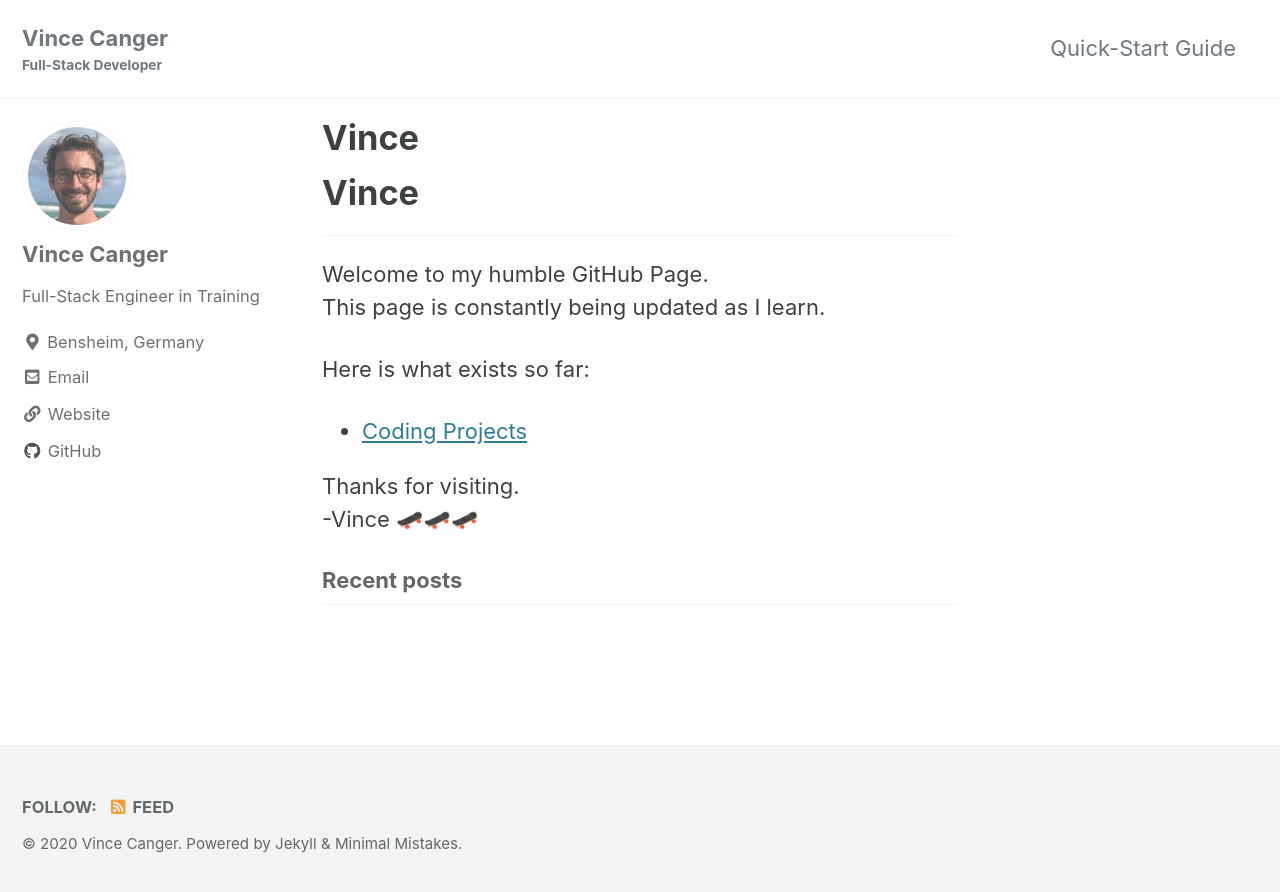
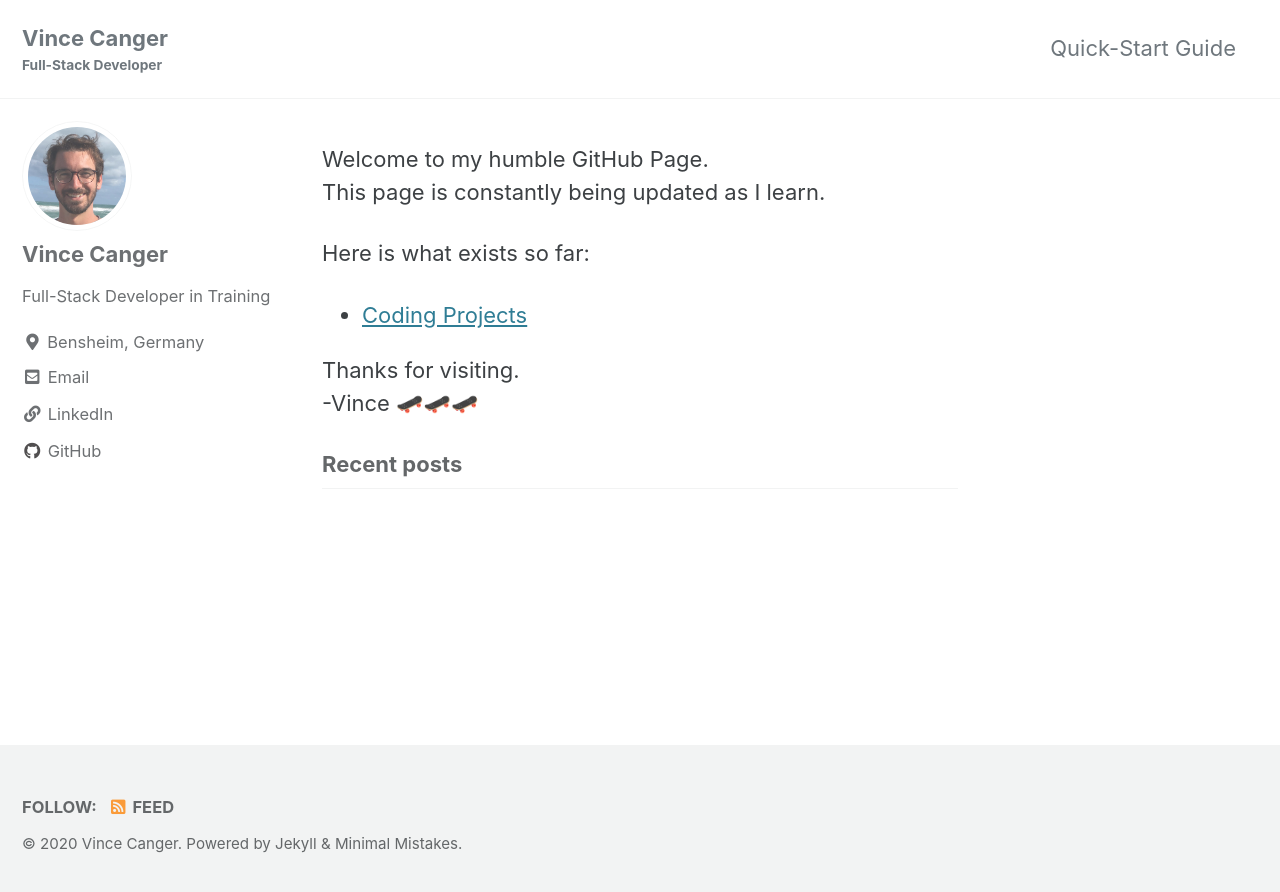
Before and after one commit to vincanger/vincanger.github.io, a Jekyll site: the page built from index.md, in a window 1280 px wide. Shown: the top 892 px of the page. Built offline with Jekyll 4.4.1, drawn with Linux system fonts in a browser that asks for light colours; cached includes are drawn as plain includes; our own code applies the rules of GitHub Pages for plain Markdown files.

Commit message:
first changes

```diff
--- a/_config.yml
+++ b/_config.yml
@@ -95,14 +95,14 @@
 author:
   name             : "Vince Canger"
   avatar           : "/assets/vince_smiley.jpg"
-  bio              : "Full-Stack Engineer in Training"
+  bio              : "Full-Stack Developer in Training"
   location         : "Bensheim, Germany"
   email            :
   links:
     - label: "Email"
       icon: "fas fa-fw fa-envelope-square"
-      url: "mailto:vincager@gmail.com"
-    - label: "Website"
+      url: "mailto:vincanger@gmail.com"
+    - label: "LinkedIn"
       icon: "fas fa-fw fa-link"
       url: "https://www.linkedin.com/in/vincecanger"
     - label: "Twitter"
@@ -279,3 +279,11 @@
       comments: # true
       share: true
       related: true
+
+  # _pages
+  - scope:
+      path: ""
+      type: pages
+    values:
+      layout: single
+      author_profile: true
--- a/index.md
+++ b/index.md
@@ -1,8 +1,6 @@
 ---
 layout: home
 author_profile: true
----
-# Vince
 ---
 Welcome to my humble GitHub Page.
 This page is constantly being updated as I learn.
```
Also changed, not shown: _pages/learningprojects.md (added, +5 -0 lines), 2 other files.
